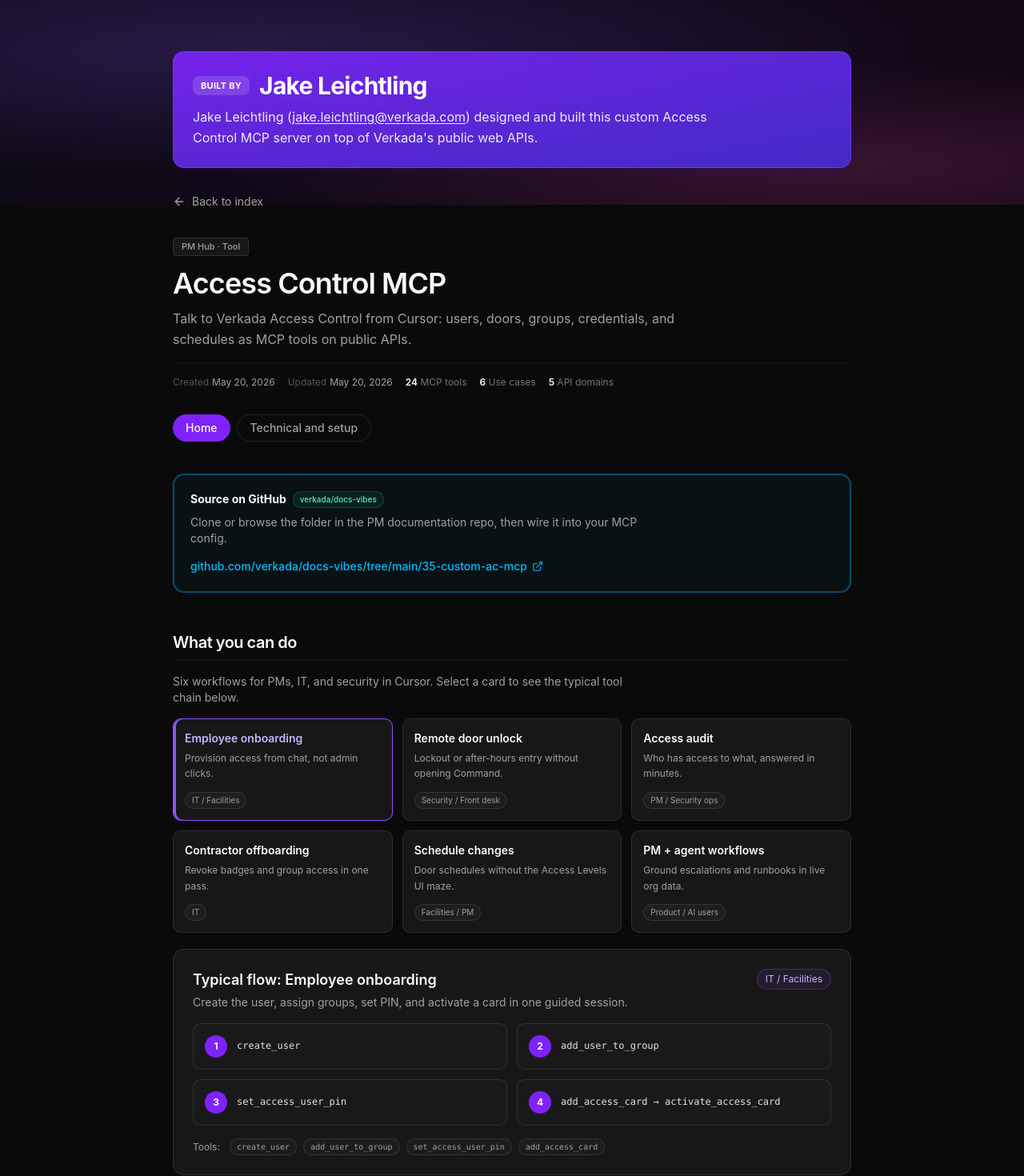
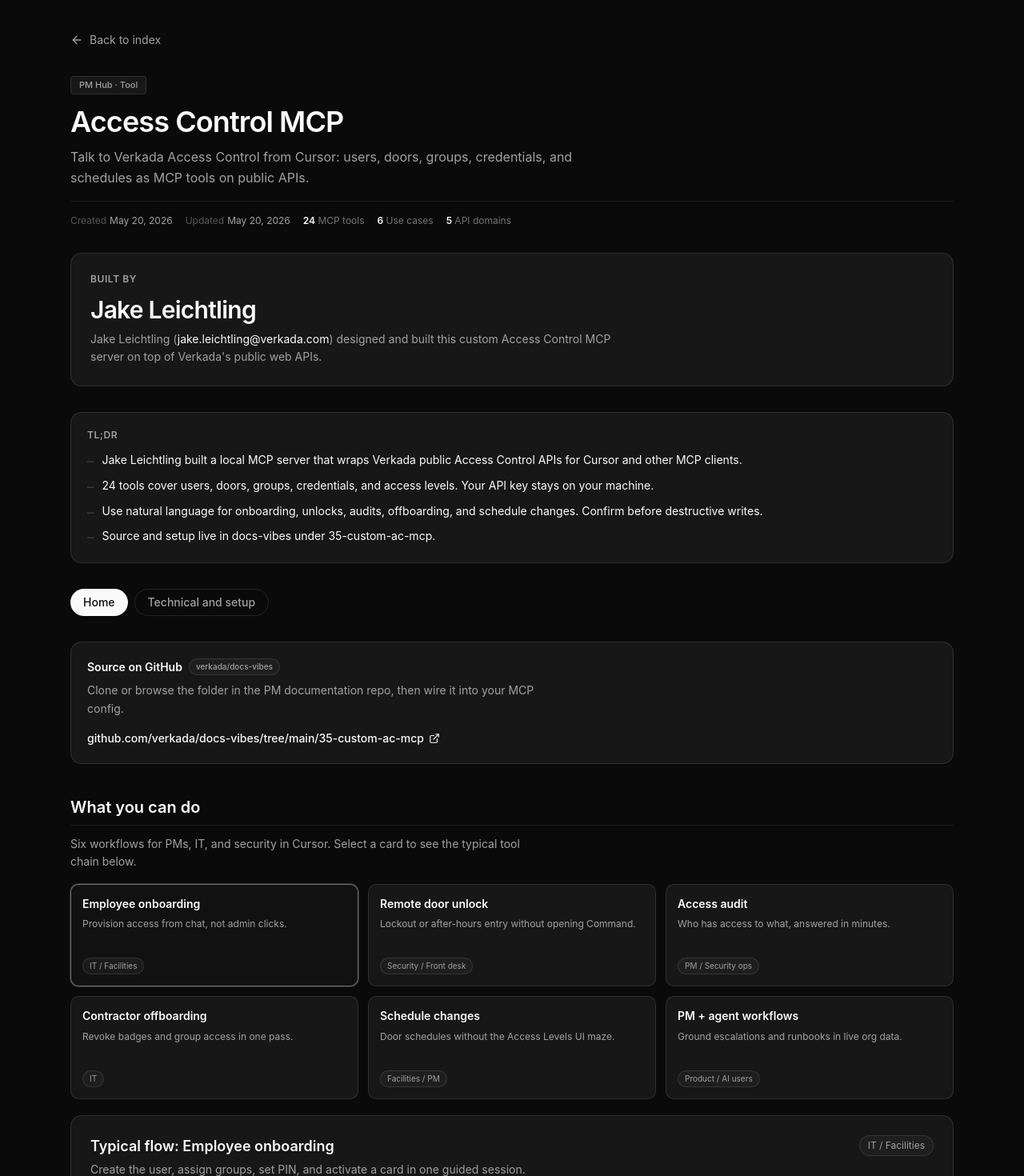
Before and after one commit to Ankush-Rustagi/verkada-ac-mcp, a React (Vite) app: page / in a window 1280 px wide. Shown: the top 1470 px of the page at 80% size. Built offline with nearby package versions, Linux system fonts and the light colour scheme.

Commit message:
Align hub styling with PM portfolio design system.
Use card/border/muted tokens like other mini-projects; remove custom
violet accents; match layout, tabs, and chart colors to hub palette.

```diff
--- a/src/App.tsx
+++ b/src/App.tsx
@@ -1,6 +1,7 @@
 import { useState } from "react"
 import { PageHeader } from "@/components/page-header"
 import { PageFooter } from "@/components/page-footer"
+import { TldrCard } from "@/components/tldr-card"
 import { BuilderCreditBanner } from "@/components/builder-credit-banner"
 import { GithubSourceBanner } from "@/components/github-source-banner"
 import { UseCasePicker, TypicalFlowPanel } from "@/components/use-case-picker"
@@ -8,14 +9,23 @@
 import { ToolInventory, ToolInventoryIntro } from "@/components/tool-inventory"
 import { Callout } from "@/components/callout"
 import { CodeBlock } from "@/components/code-block"
-import { API_DOCS, HUB_GRADIENT, INTERNALS_TABLE, MCP_CONFIG_SNIPPET, TOTAL_TOOLS, USE_CASES } from "@/data/content"
+import {
+  API_DOCS,
+  BUILDER_NAME,
+  GITHUB_TREE,
+  HUB_GRADIENT,
+  INTERNALS_TABLE,
+  MCP_CONFIG_SNIPPET,
+  TOTAL_TOOLS,
+  USE_CASES,
+} from "@/data/content"
 import { cn } from "@/lib/utils"
 
 type Page = "home" | "technical"
 
 function SectionHeading({ children }: { children: React.ReactNode }) {
   return (
-    <h2 className="text-xl font-semibold tracking-tight mb-4 border-b border-border/60 pb-2">
+    <h2 className="text-xl font-semibold mt-10 mb-3 text-foreground scroll-mt-6 border-b border-border/60 pb-2">
       {children}
     </h2>
   )
@@ -25,61 +35,57 @@
   const [useCaseId, setUseCaseId] = useState(USE_CASES[0].id)
 
   return (
-    <div className="space-y-12">
-      <GithubSourceBanner />
+    <div className="space-y-0">
+      <GithubSourceBanner className="mb-8" />
 
-      <section>
       <SectionHeading>What you can do</SectionHeading>
-        <p className="text-sm text-muted-foreground mb-4 max-w-prose">
-          Six workflows for PMs, IT, and security in Cursor. Select a card to see the typical tool
-          chain below.
+      <p className="text-sm text-muted-foreground mb-4 max-w-prose leading-relaxed">
+        Six workflows for PMs, IT, and security in Cursor. Select a card to see the typical tool chain
+        below.
       </p>
       <UseCasePicker selectedId={useCaseId} onSelect={setUseCaseId} />
-        <div className="mt-5">
+      <div className="mt-5 mb-2">
         <TypicalFlowPanel useCaseId={useCaseId} />
       </div>
-      </section>
 
-      <section>
       <SectionHeading>How it works</SectionHeading>
       <HowItWorks />
-      </section>
 
-      <section>
       <SectionHeading>Tool inventory</SectionHeading>
       <ToolInventoryIntro />
       <ToolInventory />
-      </section>
 
+      <div className="mt-10 space-y-4">
         <Callout variant="info" title="Technical details and setup">
           Server internals, auth env vars, npm build, and mcp.json wiring are on a separate page.
         </Callout>
         <button
           type="button"
           onClick={onTechnical}
-        className="inline-flex items-center justify-center rounded-lg bg-violet-600 hover:bg-violet-500 px-4 py-2 text-sm font-medium text-white transition-colors"
+          className="inline-flex items-center justify-center rounded-lg border border-border bg-foreground px-4 py-2 text-sm font-medium text-background hover:bg-foreground/90 transition-colors"
         >
           Open technical and setup page
         </button>
+      </div>
     </div>
   )
 }
 
 function TechnicalPage({ onHome }: { onHome: () => void }) {
   return (
-    <div className="space-y-10">
+    <div className="space-y-0">
       <button
         type="button"
         onClick={onHome}
-        className="text-sm text-muted-foreground hover:text-foreground transition-colors"
+        className="text-sm text-muted-foreground hover:text-foreground transition-colors mb-8"
       >
         ← Back to home
       </button>
 
       <Callout variant="info" title="Repository">
         <a
-          href="https://github.com/verkada/docs-vibes/tree/main/35-custom-ac-mcp"
-          className="text-sky-400 hover:underline"
+          href={GITHUB_TREE}
+          className="text-foreground hover:underline"
           target="_blank"
           rel="noopener noreferrer"
         >
@@ -87,8 +93,7 @@
         </a>
       </Callout>
 
-      <section>
-        <h3 className="text-base font-semibold mb-2">What it is</h3>
+      <h3 className="text-base font-semibold mt-8 mb-2">What it is</h3>
       <p className="text-sm text-muted-foreground leading-relaxed max-w-prose">
         TypeScript MCP server (verkada-ac-mcp, v0.1) registering {TOTAL_TOOLS} tools mapped to
         documented Verkada Access Control REST endpoints. Includes a Cursor skill (verkada-api) for
@@ -99,9 +104,7 @@
         Not hosted by Verkada. Not a Command replacement for badge printing or live video. Camera,
         guest, and webhook APIs are out of scope today.
       </p>
-      </section>
 
-      <section>
       <SectionHeading>Server internals</SectionHeading>
       <div className="overflow-x-auto rounded-xl border border-border">
         <table className="w-full text-sm">
@@ -114,26 +117,22 @@
           <tbody>
             {INTERNALS_TABLE.map(([file, role]) => (
               <tr key={file} className="border-b border-border/50 last:border-0">
-                  <td className="px-4 py-2.5 font-mono text-xs text-violet-300/90">{file}</td>
+                <td className="px-4 py-2.5 font-mono text-xs text-foreground/90">{file}</td>
                 <td className="px-4 py-2.5 text-muted-foreground">{role}</td>
               </tr>
             ))}
           </tbody>
         </table>
       </div>
-      </section>
 
-      <section>
       <SectionHeading>How it works (step-by-step)</SectionHeading>
       <HowItWorks showDetail />
-      </section>
 
       <Callout variant="warning" title="Agent safety rails">
         Server instructions: resolve door/user IDs with read tools before writes; confirm with the
         human before destructive operations.
       </Callout>
 
-      <section>
       <SectionHeading>Setup</SectionHeading>
       <div className="space-y-6">
         <div>
@@ -144,7 +143,7 @@
         </div>
         <div>
           <h4 className="text-sm font-semibold mb-2">2. Credentials</h4>
-            <p className="text-sm text-muted-foreground mb-2">
+          <p className="text-sm text-muted-foreground leading-relaxed">
             Copy .env.example to .env. Set VERKADA_API_KEY and VERKADA_ORG_ID from Command → Admin →
             Organization (API + General).
           </p>
@@ -154,11 +153,15 @@
           <CodeBlock lang="json">{MCP_CONFIG_SNIPPET}</CodeBlock>
         </div>
       </div>
-      </section>
 
-      <p className="text-xs text-muted-foreground">
+      <p className="text-xs text-muted-foreground mt-8">
         API reference:{" "}
-        <a href={API_DOCS} className="text-sky-400 hover:underline" target="_blank" rel="noopener noreferrer">
+        <a
+          href={API_DOCS}
+          className="text-foreground hover:underline"
+          target="_blank"
+          rel="noopener noreferrer"
+        >
           apidocs.verkada.com
         </a>
       </p>
@@ -170,9 +173,8 @@
   const [page, setPage] = useState<Page>("home")
 
   return (
-    <main className="mx-auto max-w-4xl px-6 py-12 md:py-16">
-      <BuilderCreditBanner className="mb-8" />
-
+    <div className="min-h-screen bg-background text-foreground">
+      <main className="mx-auto max-w-6xl px-4 md:px-6 py-10">
         <PageHeader
           title="Access Control MCP"
           subtitle="Talk to Verkada Access Control from Cursor: users, doors, groups, credentials, and schedules as MCP tools on public APIs."
@@ -187,7 +189,19 @@
           ]}
         />
 
-      <nav className="flex gap-2 mb-10" aria-label="Page sections">
+        <BuilderCreditBanner className="mb-8" />
+
+        <TldrCard
+          title="TL;DR"
+          items={[
+            `${BUILDER_NAME} built a local MCP server that wraps Verkada public Access Control APIs for Cursor and other MCP clients.`,
+            "24 tools cover users, doors, groups, credentials, and access levels. Your API key stays on your machine.",
+            "Use natural language for onboarding, unlocks, audits, offboarding, and schedule changes. Confirm before destructive writes.",
+            `Source and setup live in docs-vibes under 35-custom-ac-mcp.`,
+          ]}
+        />
+
+        <nav className="flex flex-wrap gap-2 mb-8" aria-label="Page sections">
           <TabButton active={page === "home"} onClick={() => setPage("home")}>
             Home
           </TabButton>
@@ -204,10 +218,11 @@
 
         <PageFooter
           author="Hub page by Ankush Rustagi"
-        extra={`MCP server by Jake Leichtling · ${page === "home" ? "Home" : "Technical"}`}
+          extra={`MCP server by ${BUILDER_NAME}`}
           builtDate="May 2026"
         />
       </main>
+    </div>
   )
 }
 
@@ -227,7 +242,7 @@
       className={cn(
         "rounded-full px-4 py-1.5 text-sm font-medium transition-colors",
         active
-          ? "bg-violet-600 text-white"
+          ? "bg-foreground text-background"
           : "border border-border text-muted-foreground hover:text-foreground hover:border-foreground/30",
       )}
     >
--- a/src/components/builder-credit-banner.tsx
+++ b/src/components/builder-credit-banner.tsx
@@ -4,23 +4,20 @@
 export function BuilderCreditBanner({ className }: { className?: string }) {
   return (
     <section
-      className={cn(
-        "rounded-xl border border-violet-500/40 bg-gradient-to-br from-violet-600/90 to-indigo-700/90 p-5 md:p-6 text-white shadow-lg shadow-violet-950/20",
-        className,
-      )}
+      className={cn("rounded-xl border border-border bg-card p-5 md:p-6", className)}
       aria-label="Project creator"
     >
-      <div className="flex flex-wrap items-center gap-3 mb-2">
-        <span className="rounded-md bg-white/15 px-2.5 py-1 text-[11px] font-bold uppercase tracking-wide">
-          Built by
-        </span>
-        <h2 className="text-2xl md:text-3xl font-bold tracking-tight">{BUILDER_NAME}</h2>
+      <div className="text-xs font-semibold text-muted-foreground uppercase tracking-wider mb-3">
+        Built by
       </div>
-      <p className="text-sm md:text-base text-white/90 max-w-2xl leading-relaxed">
+      <h2 className="text-2xl md:text-3xl font-semibold tracking-tight text-foreground mb-2">
+        {BUILDER_NAME}
+      </h2>
+      <p className="text-sm text-muted-foreground max-w-2xl leading-relaxed">
         {BUILDER_NAME} (
         <a
           href={`mailto:${BUILDER_EMAIL}`}
-          className="underline underline-offset-2 hover:text-white"
+          className="text-foreground hover:underline"
         >
           {BUILDER_EMAIL}
         </a>
--- a/src/components/github-source-banner.tsx
+++ b/src/components/github-source-banner.tsx
@@ -4,26 +4,21 @@
 
 export function GithubSourceBanner({ className }: { className?: string }) {
   return (
-    <div
-      className={cn(
-        "rounded-xl border-2 border-sky-500/40 bg-sky-500/5 p-5",
-        className,
-      )}
-    >
+    <div className={cn("rounded-xl border border-border bg-card p-5", className)}>
       <div className="flex flex-wrap items-center gap-2 mb-2">
-        <span className="text-sm font-bold text-foreground">Source on GitHub</span>
-        <span className="rounded-full border border-emerald-500/30 bg-emerald-500/10 px-2 py-0.5 text-[10px] font-medium text-emerald-300">
+        <span className="text-sm font-semibold text-foreground">Source on GitHub</span>
+        <span className="rounded-full border border-border bg-muted/50 px-2 py-0.5 text-[10px] font-medium text-muted-foreground">
           verkada/docs-vibes
         </span>
       </div>
-      <p className="text-sm text-muted-foreground mb-3 max-w-prose">
+      <p className="text-sm text-muted-foreground mb-3 max-w-prose leading-relaxed">
         Clone or browse the folder in the PM documentation repo, then wire it into your MCP config.
       </p>
       <a
         href={GITHUB_TREE}
         target="_blank"
         rel="noopener noreferrer"
-        className="inline-flex items-center gap-1.5 text-sm font-medium text-sky-400 hover:text-sky-300 transition-colors"
+        className="inline-flex items-center gap-1.5 text-sm font-medium text-foreground hover:text-muted-foreground transition-colors"
       >
         github.com/verkada/docs-vibes/tree/main/35-custom-ac-mcp
         <ExternalLink className="size-3.5" aria-hidden />
--- a/src/components/how-it-works.tsx
+++ b/src/components/how-it-works.tsx
@@ -4,7 +4,7 @@
 export function HowItWorks({ showDetail = false }: { showDetail?: boolean }) {
   return (
     <div>
-      <p className="text-sm text-muted-foreground mb-6 max-w-prose">
+      <p className="text-sm text-muted-foreground mb-6 max-w-prose leading-relaxed">
         End-to-end path from a chat message to a live Access Control change. Each step runs on your
         machine until the final API call reaches Verkada.
       </p>
@@ -15,7 +15,7 @@
           return (
             <li key={step.title} className="flex gap-4">
               <div className="flex flex-col items-center w-9 shrink-0">
-                <span className="flex size-8 items-center justify-center rounded-full bg-violet-600 text-sm font-bold text-white">
+                <span className="flex size-8 items-center justify-center rounded-full border border-border bg-muted text-sm font-bold text-foreground">
                   {i + 1}
                 </span>
                 {!isLast && (
--- a/src/components/tool-inventory.tsx
+++ b/src/components/tool-inventory.tsx
@@ -24,7 +24,7 @@
           <section key={domain.label}>
             <div className="flex flex-wrap items-center gap-2 mb-3">
               <span className={cn("size-4 rounded-sm", DOMAIN_SWATCH[domain.color])} />
-              <h4 className="text-sm font-bold">{domain.label}</h4>
+              <h4 className="text-sm font-bold text-foreground">{domain.label}</h4>
               <span className="text-[10px] text-muted-foreground border border-border rounded-full px-2 py-0.5">
                 {domain.tools.length} tools
               </span>
@@ -32,7 +32,7 @@
             <ul className="space-y-2.5 pl-6 border-l-2 border-border/60 ml-1">
               {domain.tools.map((tool) => (
                 <li key={tool.name} className="text-sm leading-relaxed pl-2">
-                  <code className="font-semibold text-violet-300/90 text-xs">{tool.name}</code>
+                  <code className="font-semibold text-foreground/90 text-xs">{tool.name}</code>
                   <span className="text-muted-foreground">: {tool.desc}</span>
                 </li>
               ))}
@@ -46,7 +46,7 @@
 
 export function ToolInventoryIntro() {
   return (
-    <p className="text-sm text-muted-foreground mb-6">
+    <p className="text-sm text-muted-foreground mb-6 leading-relaxed">
       {TOTAL_TOOLS} tools across five Access Control API domains. Chart and color key on the left;
       full tool list on the right.
     </p>
--- a/src/components/use-case-picker.tsx
+++ b/src/components/use-case-picker.tsx
@@ -41,18 +41,11 @@
         CARD_MIN_H,
         "bg-card hover:border-foreground/25",
         selected
-          ? "border-violet-500 shadow-[inset_3px_0_0_0] shadow-violet-500"
+          ? "border-foreground/40 bg-muted/30 ring-1 ring-foreground/15"
           : "border-border",
       )}
     >
-      <p
-        className={cn(
-          "text-sm font-semibold leading-snug mb-1.5",
-          selected ? "text-violet-300" : "text-foreground",
-        )}
-      >
-        {uc.title}
-      </p>
+      <p className="text-sm font-semibold leading-snug mb-1.5 text-foreground">{uc.title}</p>
       <p className="text-xs text-muted-foreground leading-relaxed min-h-[2.5rem] mb-2">
         {uc.hook}
       </p>
@@ -71,9 +64,9 @@
       <div className="flex flex-wrap items-start justify-between gap-3 mb-4">
         <div>
           <h3 className="text-lg font-semibold mb-1">Typical flow: {uc.title}</h3>
-          <p className="text-sm text-muted-foreground max-w-prose">{uc.summary}</p>
+          <p className="text-sm text-muted-foreground max-w-prose leading-relaxed">{uc.summary}</p>
         </div>
-        <span className="rounded-full border border-violet-500/30 bg-violet-500/10 px-2.5 py-1 text-xs text-violet-300">
+        <span className="rounded-full border border-border bg-muted/50 px-2.5 py-1 text-xs text-muted-foreground">
           {uc.persona}
         </span>
       </div>
@@ -84,7 +77,7 @@
             key={i}
             className="flex gap-3 rounded-lg border border-border bg-muted/20 p-3.5"
           >
-            <span className="flex size-7 shrink-0 items-center justify-center rounded-full bg-violet-600 text-xs font-bold text-white">
+            <span className="flex size-7 shrink-0 items-center justify-center rounded-full border border-border bg-muted text-xs font-bold text-foreground">
               {i + 1}
             </span>
             <code className="text-xs leading-relaxed text-foreground/90 pt-1">{step}</code>
```
Also changed, not shown: src/data/content.ts (+9 -7 lines). Lines whose indentation alone changed are shown as unchanged.
